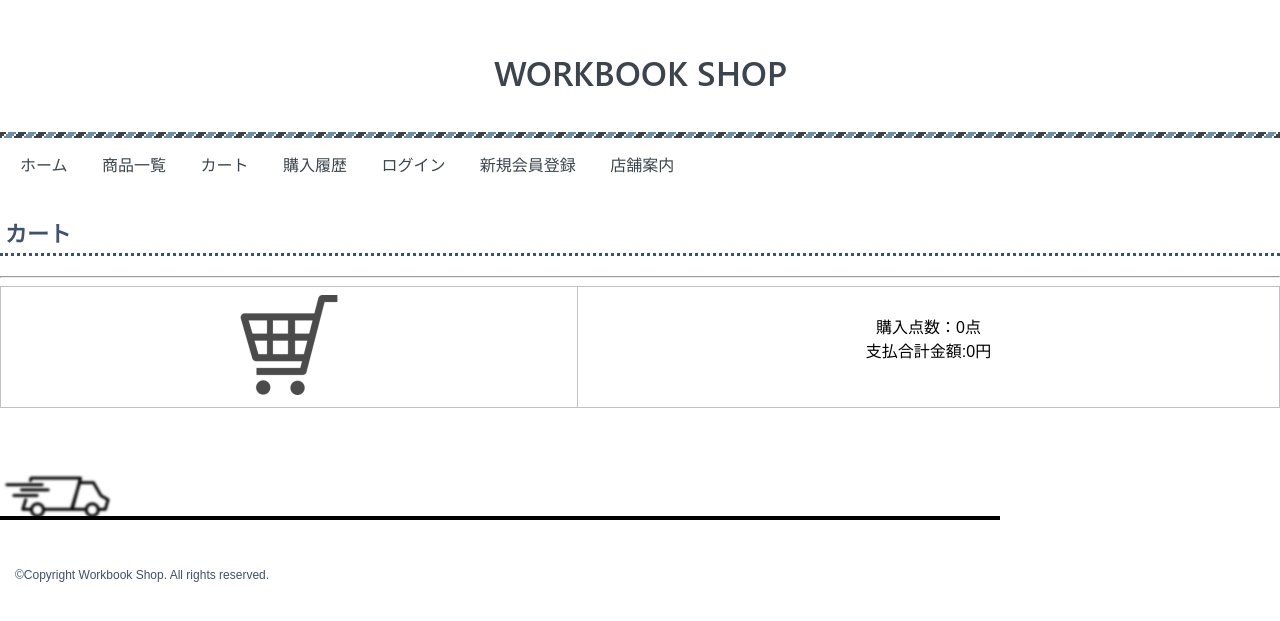
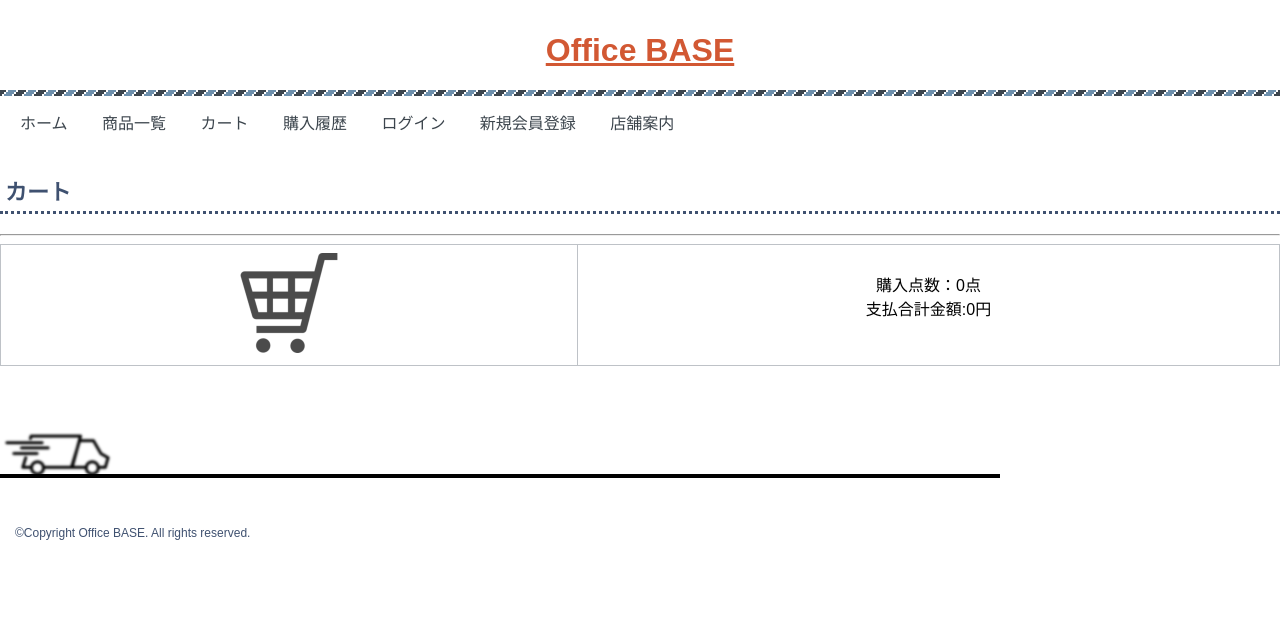
Before and after one commit to ajisawa-k/workbookshop, a Java web app: page /Pay in a window 1280 px wide. Shown: the top 621 px of the page. Run offline with Tomcat 11, a stand-in JSP engine, Linux system fonts and the light colour scheme; some libraries are stand-ins or nearby versions.

Commit message:
Complete UI unification: Fix duplicate WebContent files and convert image logos to text
Co-authored-by: ajisawa-k <212811813+ajisawa-k@users.noreply.github.com>

```diff
--- a/WebContent/WEB-INF/jsp/history-detail.jsp
+++ b/WebContent/WEB-INF/jsp/history-detail.jsp
@@ -29,14 +29,14 @@ Integer counter=1;
 <head>
 <meta charset="UTF-8">
 <meta name="viewport" content="width=device-width, initial-scale=1">
-    <title>Workbook shopへようこそ</title>
+    <title>Office BASE - すべてのオフィスに、最高の効率を。</title>
 <link rel="stylesheet" href="css/style.css">
 </head>
 <body>
 <div class="wrapper">
 	<!-- ヘッダー -->
 	<header class="header">
-		<h1 class="logo"><a href="index.html"><img src="images/logo.png" alt="Workbook Shop"></a></h1>
+		<h1 class="logo"><a href="index.html">Office BASE</a></h1>
 		<nav class="nav">
 			<ul>
 <jsp:include page="/WEB-INF/jsp/_inc_navi.jsp"></jsp:include>
@@ -88,7 +88,7 @@ Integer counter=1;
 	<!-- メイン ここまで -->
 	<!-- フッター -->
 	<footer class="footer">
-        <p>&copy;Copyright Workbook Shop. All rights reserved.</p>
+        <p>&copy;Copyright Office BASE. All rights reserved.</p>
 	</footer>
 	<!-- フッター ここまで -->
 </div>
--- a/WebContent/WEB-INF/jsp/history.jsp
+++ b/WebContent/WEB-INF/jsp/history.jsp
@@ -19,14 +19,14 @@ Integer total=0;
 <head>
 <meta charset="UTF-8">
 <meta name="viewport" content="width=device-width, initial-scale=1">
-    <title>Workbook shopへようこそ</title>
+    <title>Office BASE - すべてのオフィスに、最高の効率を。</title>
 <link rel="stylesheet" href="css/style.css">
 </head>
 <body>
 <div class="wrapper">
 	<!-- ヘッダー -->
 	<header class="header">
-		<h1 class="logo"><a href="index.html"><img src="images/logo.png" alt="Workbook shop"></a></h1>
+		<h1 class="logo"><a href="index.html">Office BASE</a></h1>
 		<nav class="nav">
 			<ul>
 <jsp:include page="/WEB-INF/jsp/_inc_navi.jsp"></jsp:include>
@@ -79,7 +79,7 @@ Integer total=0;
 	<!-- メイン ここまで -->
 	<!-- フッター -->
 	<footer class="footer">
-        <p>&copy;Copyright Workbook Shop. All rights reserved.</p>
+        <p>&copy;Copyright Office BASE. All rights reserved.</p>
 	</footer>
 	<!-- フッター ここまで -->
 </div>
--- a/WebContent/WEB-INF/jsp/items.jsp
+++ b/WebContent/WEB-INF/jsp/items.jsp
@@ -25,14 +25,14 @@ Integer total=0;
 <head>
 <meta charset="UTF-8">
 <meta name="viewport" content="width=device-width, initial-scale=1">
-    <title>Workbook shopへようこそ</title>
+    <title>Office BASE - すべてのオフィスに、最高の効率を。</title>
 <link rel="stylesheet" href="css/style.css">
 </head>
 <body>
 <div class="wrapper">
 	<!-- ヘッダー -->
 	<header class="header">
-		<h1 class="logo"><a href="index.html"><img src="images/logo.png" alt="WORKBOOK SHOP"></a></h1>
+		<h1 class="logo"><a href="index.html">Office BASE</a></h1>
 		<nav class="nav">
 			<ul>
 <jsp:include page="/WEB-INF/jsp/_inc_navi.jsp"></jsp:include>
@@ -88,7 +88,7 @@ Integer total=0;
 	<!-- メイン ここまで -->
 	<!-- フッター -->
 	<footer class="footer">
-        <p>&copy;Copyright Workbook Shop. All rights reserved.</p>
+        <p>&copy;Copyright Office BASE. All rights reserved.</p>
 	</footer>
 	<!-- フッター ここまで -->
 </div>
--- a/WebContent/WEB-INF/jsp/login.jsp
+++ b/WebContent/WEB-INF/jsp/login.jsp
@@ -9,14 +9,14 @@ String errorMsg = (String)request.getAttribute("errorMsg");
 <head>
 <meta charset="UTF-8">
 <meta name="viewport" content="width=device-width, initial-scale=1">
-    <title>Workbook shopへようこそ</title>
+    <title>Office BASE - すべてのオフィスに、最高の効率を。</title>
 <link rel="stylesheet" href="css/style.css">
 </head>
 <body>
 <div class="wrapper">
 	<!-- ヘッダー -->
 	<header class="header">
-		<h1 class="logo"><a href="index.html"><img src="images/logo.png" alt="KUJIRA Cafe"></a></h1>
+		<h1 class="logo"><a href="index.html">Office BASE</a></h1>
 		<nav class="nav">
 			<ul>
 <jsp:include page="/WEB-INF/jsp/_inc_navi.jsp"></jsp:include>
@@ -75,7 +75,7 @@ String errorMsg = (String)request.getAttribute("errorMsg");
 	<!-- メイン ここまで -->
 	<!-- フッター -->
 	<footer class="footer">
-        <p>&copy;Copyright Workbook Shop. All rights reserved.</p>
+        <p>&copy;Copyright Office BASE. All rights reserved.</p>
 	</footer>
 	<!-- フッター ここまで -->
 </div>
--- a/WebContent/WEB-INF/jsp/pay.jsp
+++ b/WebContent/WEB-INF/jsp/pay.jsp
@@ -25,14 +25,14 @@ Integer total=0;
 <head>
 <meta charset="UTF-8">
 <meta name="viewport" content="width=device-width, initial-scale=1">
-    <title>Workbook shopへようこそ</title>
+    <title>Office BASE - すべてのオフィスに、最高の効率を。</title>
 <link rel="stylesheet" href="css/style.css">
 </head>
 <body>
 <div class="wrapper">
 	<!-- ヘッダー -->
 	<header class="header">
-		<h1 class="logo"><a href="index.html"><img src="images/logo.png" alt="KUJIRA Cafe"></a></h1>
+		<h1 class="logo"><a href="index.html">Office BASE</a></h1>
 		<nav class="nav">
 			<ul>
 <jsp:include page="/WEB-INF/jsp/_inc_navi.jsp"></jsp:include>
@@ -129,7 +129,7 @@ Integer total=0;
 	<!-- メイン ここまで -->
 	<!-- フッター -->
 	<footer class="footer">
-        <p>&copy;Copyright Workbook Shop. All rights reserved.</p>
+        <p>&copy;Copyright Office BASE. All rights reserved.</p>
 	</footer>
 	<!-- フッター ここまで -->
 </div>
--- a/WebContent/WEB-INF/jsp/product-detail.jsp
+++ b/WebContent/WEB-INF/jsp/product-detail.jsp
@@ -25,14 +25,14 @@ Integer total=0;
 <head>
 <meta charset="UTF-8">
 <meta name="viewport" content="width=device-width, initial-scale=1">
-    <title>Workbook shopへようこそ</title>
+    <title>Office BASE - すべてのオフィスに、最高の効率を。</title>
 <link rel="stylesheet" href="css/style.css">
 </head>
 <body>
 <div class="wrapper">
 	<!-- ヘッダー -->
 	<header class="header">
-		<h1 class="logo"><a href="index.html"><img src="images/logo.png" alt="WORKBOOK SHOP"></a></h1>
+		<h1 class="logo"><a href="index.html">Office BASE</a></h1>
 		<nav class="nav">
 			<ul>
 <jsp:include page="/WEB-INF/jsp/_inc_navi.jsp"></jsp:include>
@@ -98,7 +98,7 @@ Integer total=0;
 	<!-- メイン ここまで -->
 	<!-- フッター -->
 	<footer class="footer">
-        <p>&copy;Copyright Workbook Shop. All rights reserved.</p>
+        <p>&copy;Copyright Office BASE. All rights reserved.</p>
 	</footer>
 	<!-- フッター ここまで -->
 </div>
--- a/WebContent/WEB-INF/jsp/regist.jsp
+++ b/WebContent/WEB-INF/jsp/regist.jsp
@@ -23,14 +23,14 @@ GenPrefectureSel genPrefectureSel= new GenPrefectureSel();
 <head>
 <meta charset="UTF-8">
 <meta name="viewport" content="width=device-width, initial-scale=1">
-    <title>Workbook shopへようこそ</title>
+    <title>Office BASE - すべてのオフィスに、最高の効率を。</title>
 <link rel="stylesheet" href="css/style.css">
 </head>
 <body>
 <div class="wrapper">
 	<!-- ヘッダー -->
 	<header class="header">
-		<h1 class="logo"><a href="index.html"><img src="images/logo.png" alt="KUJIRA Cafe"></a></h1>
+		<h1 class="logo"><a href="index.html">Office BASE</a></h1>
 		<nav class="nav">
 			<ul>
 <jsp:include page="/WEB-INF/jsp/_inc_navi.jsp"></jsp:include>
@@ -153,7 +153,7 @@ GenPrefectureSel genPrefectureSel= new GenPrefectureSel();
 	<!-- メイン ここまで -->
 	<!-- フッター -->
 	<footer class="footer">
-        <p>&copy;Copyright Workbook Shop. All rights reserved.</p>
+        <p>&copy;Copyright Office BASE. All rights reserved.</p>
 	</footer>
 	<!-- フッター ここまで -->
 </div>
--- a/src/main/webapp/WEB-INF/jsp/history-detail.jsp
+++ b/src/main/webapp/WEB-INF/jsp/history-detail.jsp
@@ -36,7 +36,7 @@ Integer counter=1;
 <div class="wrapper">
 	<!-- ヘッダー -->
 	<header class="header">
-		<h1 class="logo"><a href="index.html"><img src="images/logo.png" alt="Office BASE"></a></h1>
+		<h1 class="logo"><a href="index.html">Office BASE</a></h1>
 		<nav class="nav">
 			<ul>
 <jsp:include page="/WEB-INF/jsp/_inc_navi.jsp"></jsp:include>
--- a/src/main/webapp/WEB-INF/jsp/history.jsp
+++ b/src/main/webapp/WEB-INF/jsp/history.jsp
@@ -26,7 +26,7 @@ Integer total=0;
 <div class="wrapper">
 	<!-- ヘッダー -->
 	<header class="header">
-		<h1 class="logo"><a href="index.html"><img src="images/logo.png" alt="Office BASE"></a></h1>
+		<h1 class="logo"><a href="index.html">Office BASE</a></h1>
 		<nav class="nav">
 			<ul>
 <jsp:include page="/WEB-INF/jsp/_inc_navi.jsp"></jsp:include>
--- a/src/main/webapp/WEB-INF/jsp/items.jsp
+++ b/src/main/webapp/WEB-INF/jsp/items.jsp
@@ -32,7 +32,7 @@ Integer total=0;
 <div class="wrapper">
 	<!-- ヘッダー -->
 	<header class="header">
-		<h1 class="logo"><a href="index.html"><img src="images/logo.png" alt="Office BASE"></a></h1>
+		<h1 class="logo"><a href="index.html">Office BASE</a></h1>
 		<nav class="nav">
 			<ul>
 <jsp:include page="/WEB-INF/jsp/_inc_navi.jsp"></jsp:include>
--- a/src/main/webapp/WEB-INF/jsp/login.jsp
+++ b/src/main/webapp/WEB-INF/jsp/login.jsp
@@ -16,7 +16,7 @@ String errorMsg = (String)request.getAttribute("errorMsg");
 <div class="wrapper">
 	<!-- ヘッダー -->
 	<header class="header">
-		<h1 class="logo"><a href="index.html"><img src="images/logo.png" alt="Office BASE"></a></h1>
+		<h1 class="logo"><a href="index.html">Office BASE</a></h1>
 		<nav class="nav">
 			<ul>
 <jsp:include page="/WEB-INF/jsp/_inc_navi.jsp"></jsp:include>
--- a/src/main/webapp/WEB-INF/jsp/pay.jsp
+++ b/src/main/webapp/WEB-INF/jsp/pay.jsp
@@ -32,7 +32,7 @@ Integer total=0;
 <div class="wrapper">
 	<!-- ヘッダー -->
 	<header class="header">
-		<h1 class="logo"><a href="index.html"><img src="images/logo.png" alt="Office BASE"></a></h1>
+		<h1 class="logo"><a href="index.html">Office BASE</a></h1>
 		<nav class="nav">
 			<ul>
 <jsp:include page="/WEB-INF/jsp/_inc_navi.jsp"></jsp:include>
--- a/src/main/webapp/WEB-INF/jsp/product-detail.jsp
+++ b/src/main/webapp/WEB-INF/jsp/product-detail.jsp
@@ -32,7 +32,7 @@ Integer total=0;
 <div class="wrapper">
 	<!-- ヘッダー -->
 	<header class="header">
-		<h1 class="logo"><a href="index.html"><img src="images/logo.png" alt="Office BASE"></a></h1>
+		<h1 class="logo"><a href="index.html">Office BASE</a></h1>
 		<nav class="nav">
 			<ul>
 <jsp:include page="/WEB-INF/jsp/_inc_navi.jsp"></jsp:include>
--- a/src/main/webapp/WEB-INF/jsp/regist.jsp
+++ b/src/main/webapp/WEB-INF/jsp/regist.jsp
@@ -30,7 +30,7 @@ GenPrefectureSel genPrefectureSel= new GenPrefectureSel();
 <div class="wrapper">
 	<!-- ヘッダー -->
 	<header class="header">
-		<h1 class="logo"><a href="index.html"><img src="images/logo.png" alt="Office BASE"></a></h1>
+		<h1 class="logo"><a href="index.html">Office BASE</a></h1>
 		<nav class="nav">
 			<ul>
 <jsp:include page="/WEB-INF/jsp/_inc_navi.jsp"></jsp:include>
--- a/src/main/webapp/about.html
+++ b/src/main/webapp/about.html
@@ -10,7 +10,7 @@
 <div class="wrapper">
 	<!-- ヘッダー -->
 	<header class="header">
-		<h1 class="logo"><a href="index.html"><img src="images/logo.png" alt="Office BASE"></a></h1>
+		<h1 class="logo"><a href="index.html">Office BASE</a></h1>
 		<nav class="nav">
 			<ul>
 		            <li><a href="index.html">ホーム</a></li>
```
Also changed, not shown: WebContent/about.html (+8 -8 lines).
